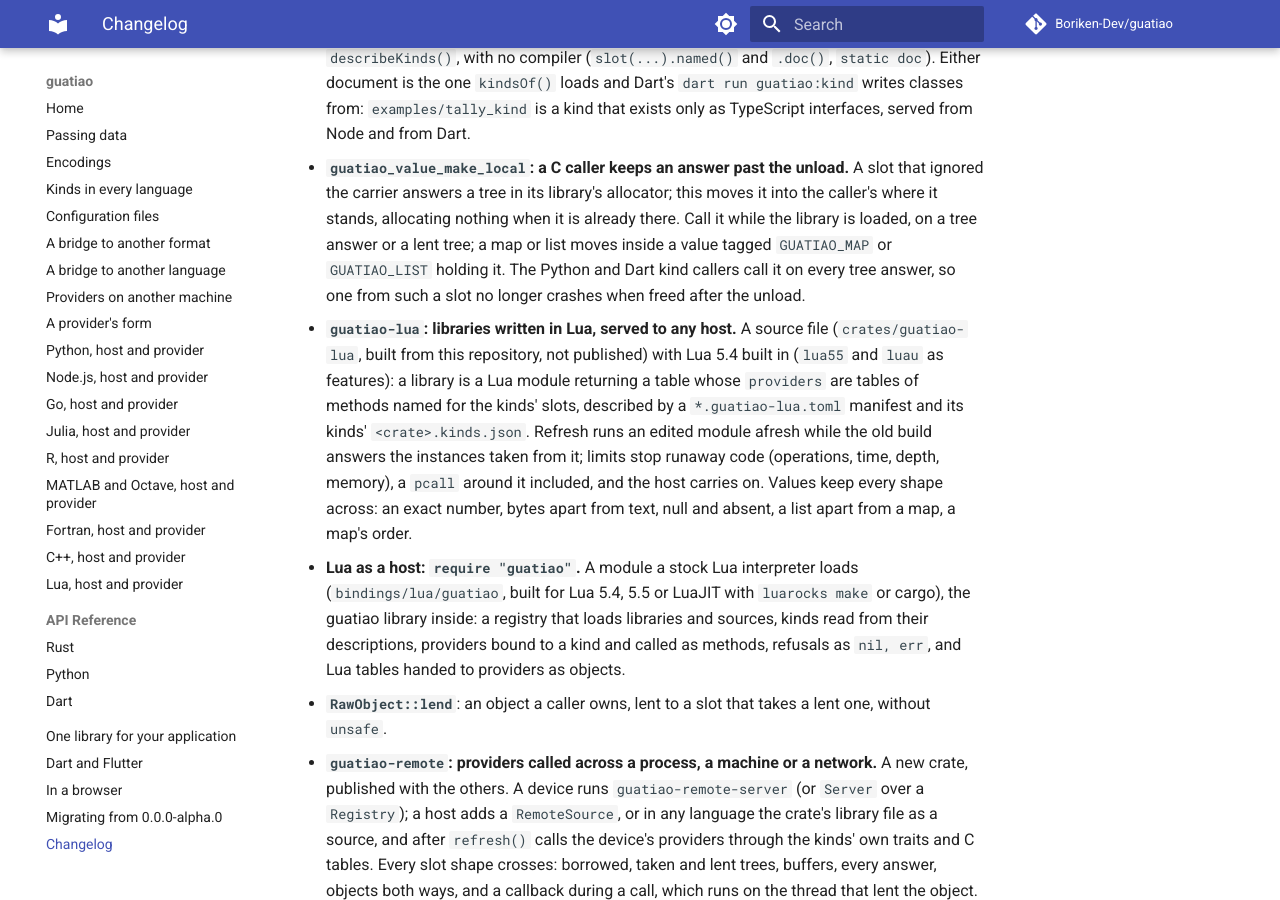
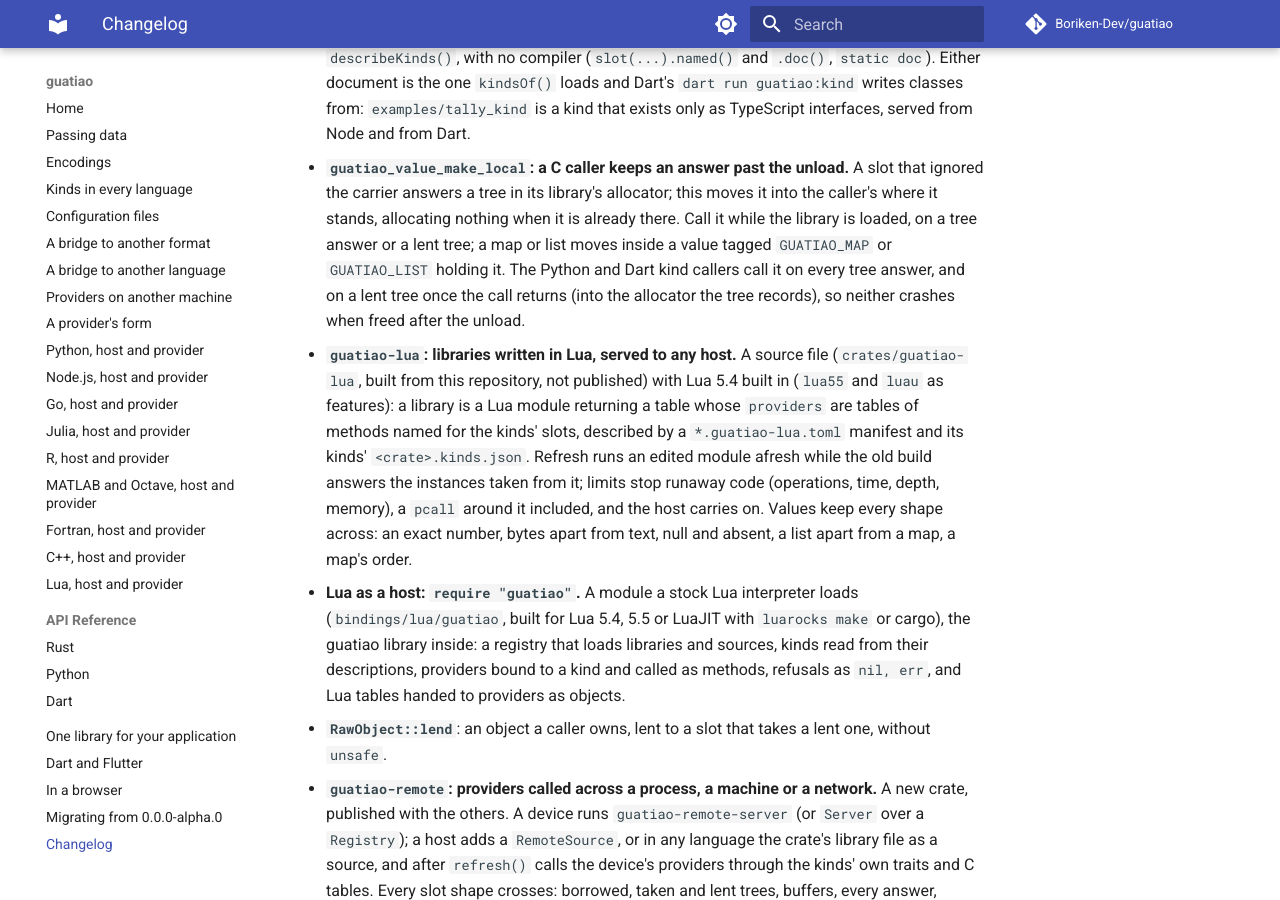
Before and after one commit to Boriken-Dev/guatiao, an MkDocs documentation site: the page built from docs/changelog.md, in a window 1280 px wide and 900 px high, scrolled down 760 px. Built offline with MkDocs 1.6.1 and Material for MkDocs 9.7.7, drawn with Linux system fonts in a browser that asks for light colours; comment, search, counter and statistics services are not loaded.

Commit message:
docs: changelog for moving lent trees home

```diff
--- a/CHANGELOG.md
+++ b/CHANGELOG.md
@@ -38,8 +38,9 @@ write now.
   allocating nothing when it is already there. Call it while the library
   is loaded, on a tree answer or a lent tree; a map or list moves inside
   a value tagged `GUATIAO_MAP` or `GUATIAO_LIST` holding it. The Python
-  and Dart kind callers call it on every tree answer, so one from such a
-  slot no longer crashes when freed after the unload.
+  and Dart kind callers call it on every tree answer, and on a lent tree
+  once the call returns (into the allocator the tree records), so neither
+  crashes when freed after the unload.
 - **`guatiao-lua`: libraries written in Lua, served to any host.** A
   source file (`crates/guatiao-lua`, built from this repository, not
   published) with Lua 5.4 built in (`lua55` and `luau` as features): a
--- a/bindings/dart/guatiao/CHANGELOG.md
+++ b/bindings/dart/guatiao/CHANGELOG.md
@@ -104,7 +104,9 @@ and this project adheres to [Semantic Versioning](https://semver.org/).
   allocator the slot built it in: one that ignored the carrier built it in
   its own, freed after the unload through code that was gone. It is moved
   into this binding's on arrival (`guatiao_value_make_local`; a library
-  older than that export is left as it answered).
+  older than that export is left as it answered). What a slot grew a lent
+  tree with is moved, once the call returns, into the allocator the tree
+  records.
 
 ## [0.0.0-alpha.1] - 2026-10-19
 
```
